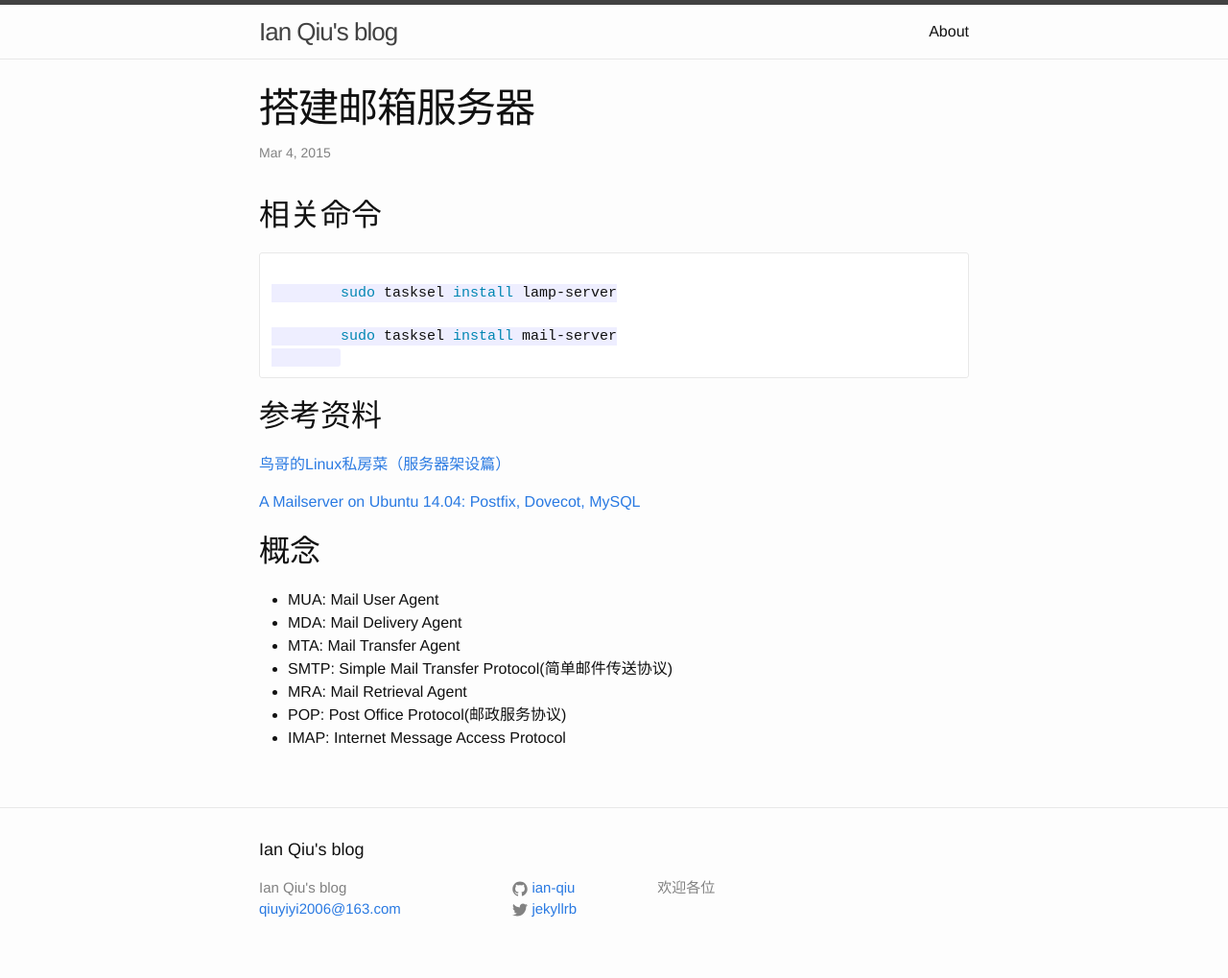
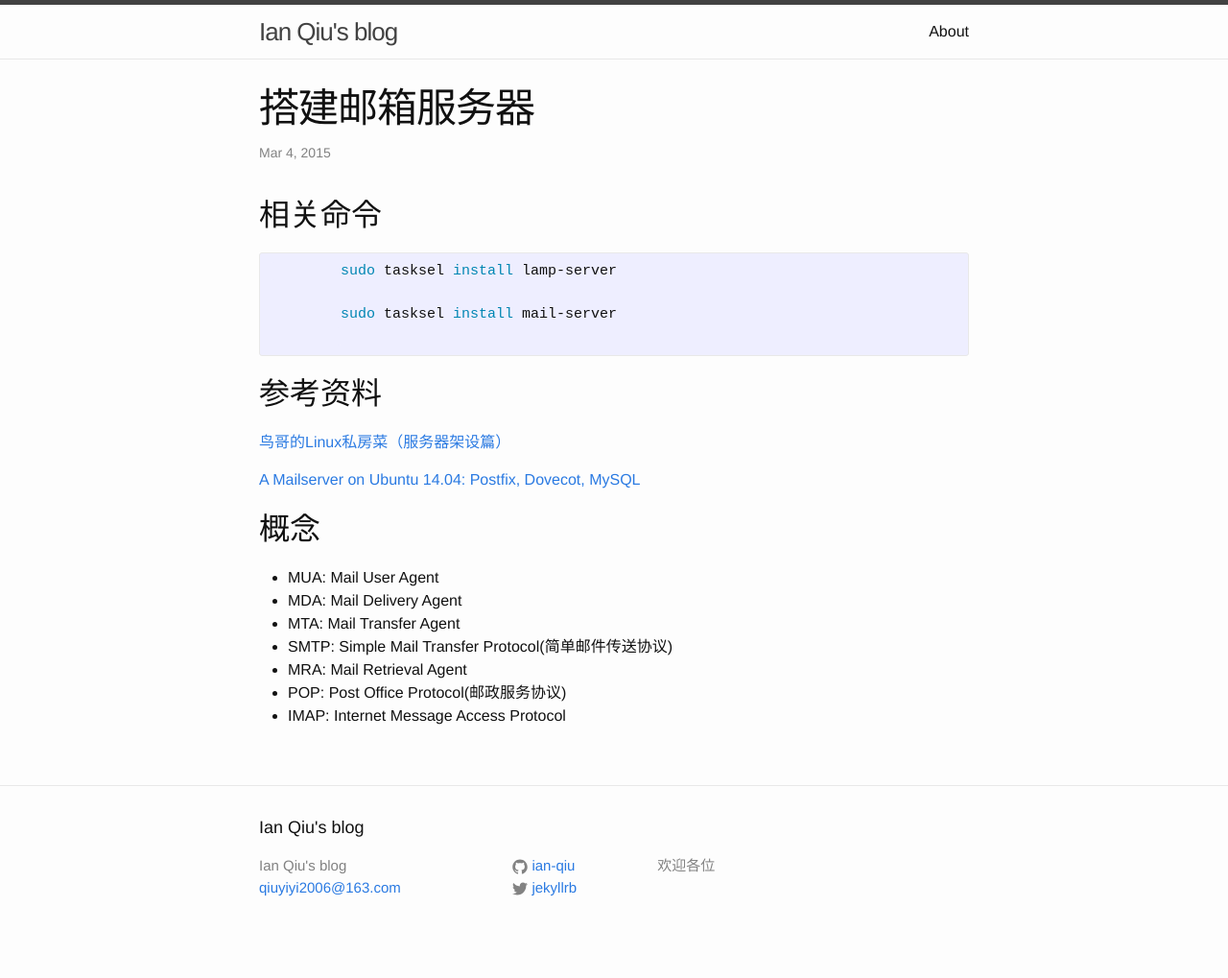
Before and after one commit to ian-qiu/ian-qiu.github.io, a Jekyll site: the page built from _posts/2015-03-04-mail-server.markdown, in a window 1280 px wide. Shown: the whole page at 96% size. Built offline with Jekyll 4.4.1, drawn with Linux system fonts in a browser that asks for light colours; after the commit the page ends 996 px from its top, so only the background shows below that.

Commit message:
mail server

````diff
--- a/_posts/2015-03-04-mail-server.markdown
+++ b/_posts/2015-03-04-mail-server.markdown
@@ -9,13 +9,13 @@ categories: study
 相关命令
 ----------------------
 
-```shell
+{% highlight shell %}
 
 	sudo tasksel install lamp-server
 
 	sudo tasksel install mail-server
 
-```
+{% endhighlight %}
 
 参考资料
 ----------------------
````
